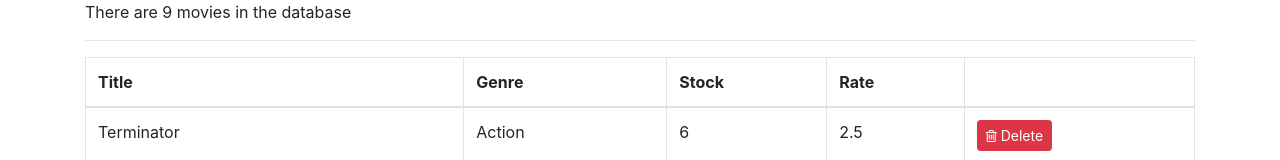
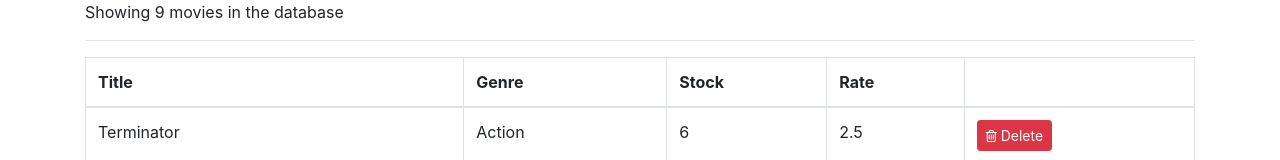
Before and after one commit to aliyousufdev/react-practice, a React (Create React App) app: page / in a window 1280 px wide. Shown: the top 160 px of the page. Built offline with nearby package versions, Linux system fonts and the light colour scheme.

Commit message:
bit of refactoring

```diff
--- a/src/components/movies.jsx
+++ b/src/components/movies.jsx
@@ -1,5 +1,5 @@
-import React from "react";
-import { getMovies } from "../services/fakeMovieService";
+import React, {Fragment} from "react";
+import {getMovies} from "../services/fakeMovieService";
 
 class Movies extends React.Component {
 
@@ -8,14 +8,13 @@ class Movies extends React.Component {
 	};
 
 	componentDidMount() {
-		this.setState({ movies: getMovies()})
+		this.setState({movies: getMovies()})
 	}
 
 	render() {
 		return (
 			<div>
-				{this.moviesCount()}
-				<hr/>
+				{this.noMoviesMessage()}
 				{this.movieTable()}
 			</div>
 		);
@@ -24,6 +23,9 @@ class Movies extends React.Component {
 	movieTable = () => {
 		if (this.state.movies.length > 0) {
 			return (
+				<Fragment>
+					<p>Showing {this.state.movies.length} movies in the database</p>
+					<hr/>
 					<div className="table-responsive">
 						<table className="table table-bordered">
 							<thead>
@@ -39,6 +41,7 @@ class Movies extends React.Component {
 							<tbody>{this.state.movies.map(this.movieTableRow)}</tbody>
 						</table>
 					</div>
+				</Fragment>
 			)
 		}
 	};
@@ -64,13 +67,12 @@ class Movies extends React.Component {
 
 	deleteMovieHandler = id => {
 		let movies = this.state.movies.filter(movie => movie._id !== id);
-		this.setState({ movies });
+		this.setState({movies});
 		console.log('Deleted movie id ', id)
 	};
 
-	moviesCount = () => {
+	noMoviesMessage = () => {
 		if (this.state.movies.length === 0) return <p>There are no movies in the database</p>
-		return <p>There are {this.state.movies.length} movies in the database</p>
 	}
 }
 
```
Lines whose indentation alone changed are shown as unchanged.
